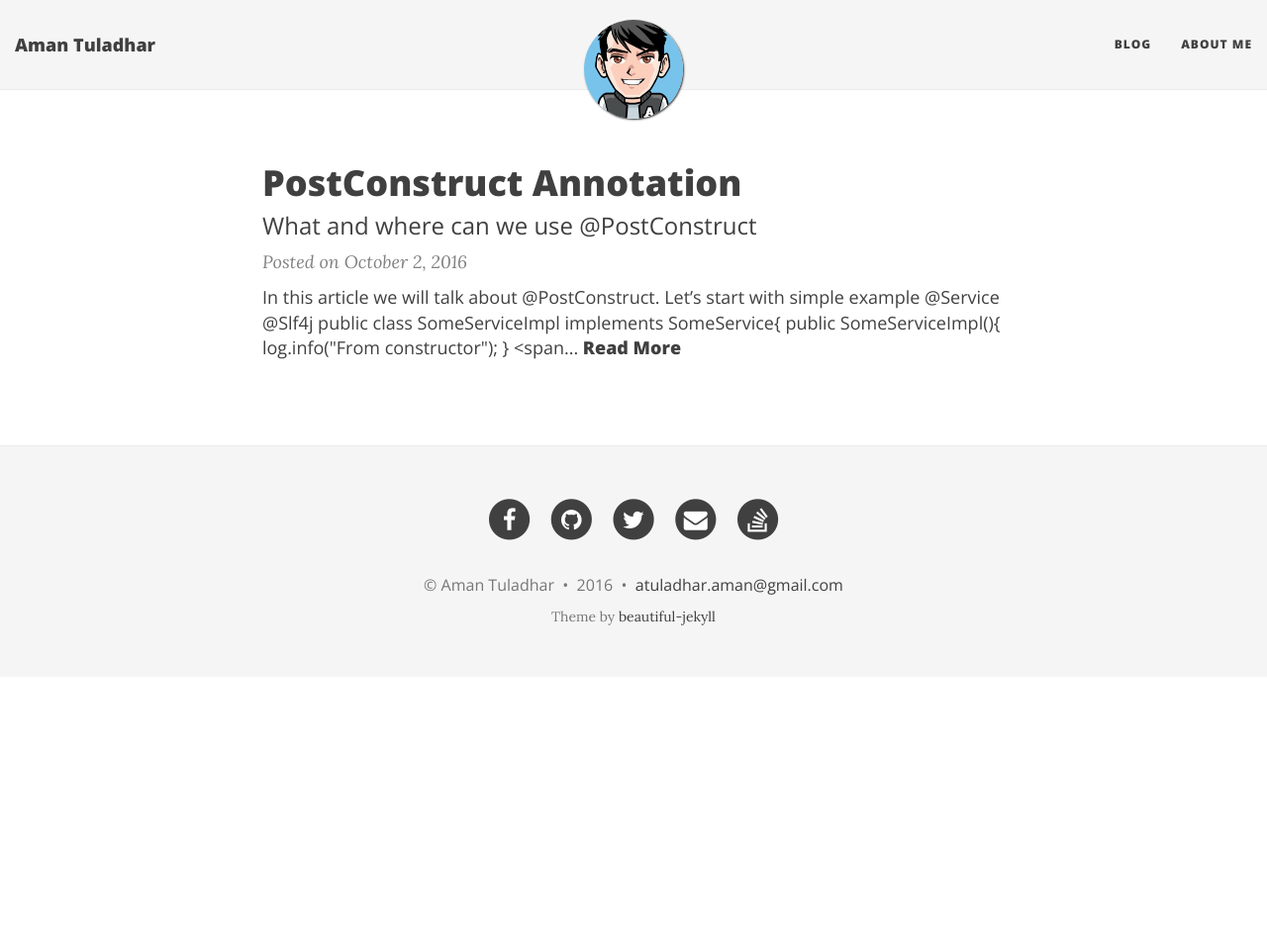
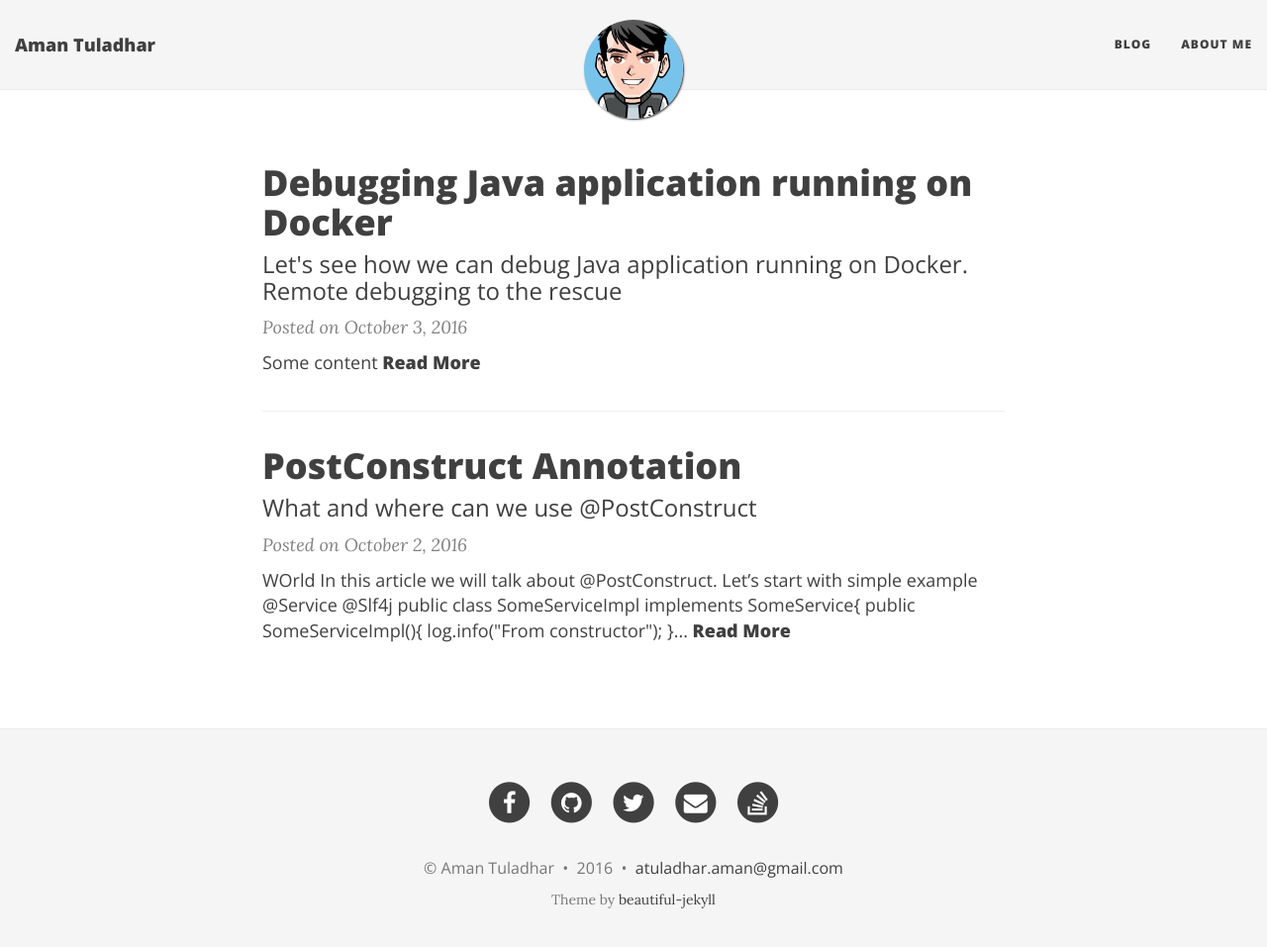
Before and after one commit to amantuladhar/amantuladhar.github.io, a Jekyll site: the page built from index.html, in a window 1280 px wide and 970 px high. Shown: the top 957 px of the window at 99% size. Built offline with Jekyll 4.4.1, drawn with Linux system fonts in a browser that asks for light colours; nearby versions of some CDN libraries; the list of posts is cut into pages by our own code.

Commit message:
Test New Article

````diff
--- a/_config.yml
+++ b/_config.yml
@@ -69,7 +69,7 @@ timezone: "America/Vancouver"
 markdown: kramdown
 highlighter: rouge
 permalink: /:year-:month-:day-:title/
-paginate: 10
+paginate: 5
 
 
 # Fill in your Google Analytics ID to track your website using GA
--- a/_posts/2016-10-02-PostConstruct.md
+++ b/_posts/2016-10-02-PostConstruct.md
@@ -4,7 +4,7 @@ title: PostConstruct Annotation
 subtitle: What and where can we use @PostConstruct
 ---
 
-In this article we will talk about `@PostConstruct`. Let's start with simple example
+WOrld In this article we will talk about `@PostConstruct`. Let's start with simple example
 
 ```java
 @Service
--- /dev/null
+++ b/_posts/2016-10-03-DebuggingDebugger.md
@@ -0,0 +1,9 @@
+---
+layout: post
+title: Debugging Java application running on Docker
+subtitle: Let's see how we can debug Java application running on Docker. Remote debugging to the rescue
+bigimg: /img/feature-image/java-docker-png
+---
+
+
+Some content
--- a/docker-compose.yml
+++ b/docker-compose.yml
@@ -4,8 +4,8 @@ services:
     build:
       context: .
       dockerfile: Dockerfile
-    command: bundle exec jekyll serve -H 0.0.0.0
     volumes:
       - .:/app
     ports:
       - 80:4000
+    entrypoint: bundle exec jekyll serve -H 0.0.0.0
````
Also changed, not shown: img/feature-image/java-docker.png (added), 1 other file.
